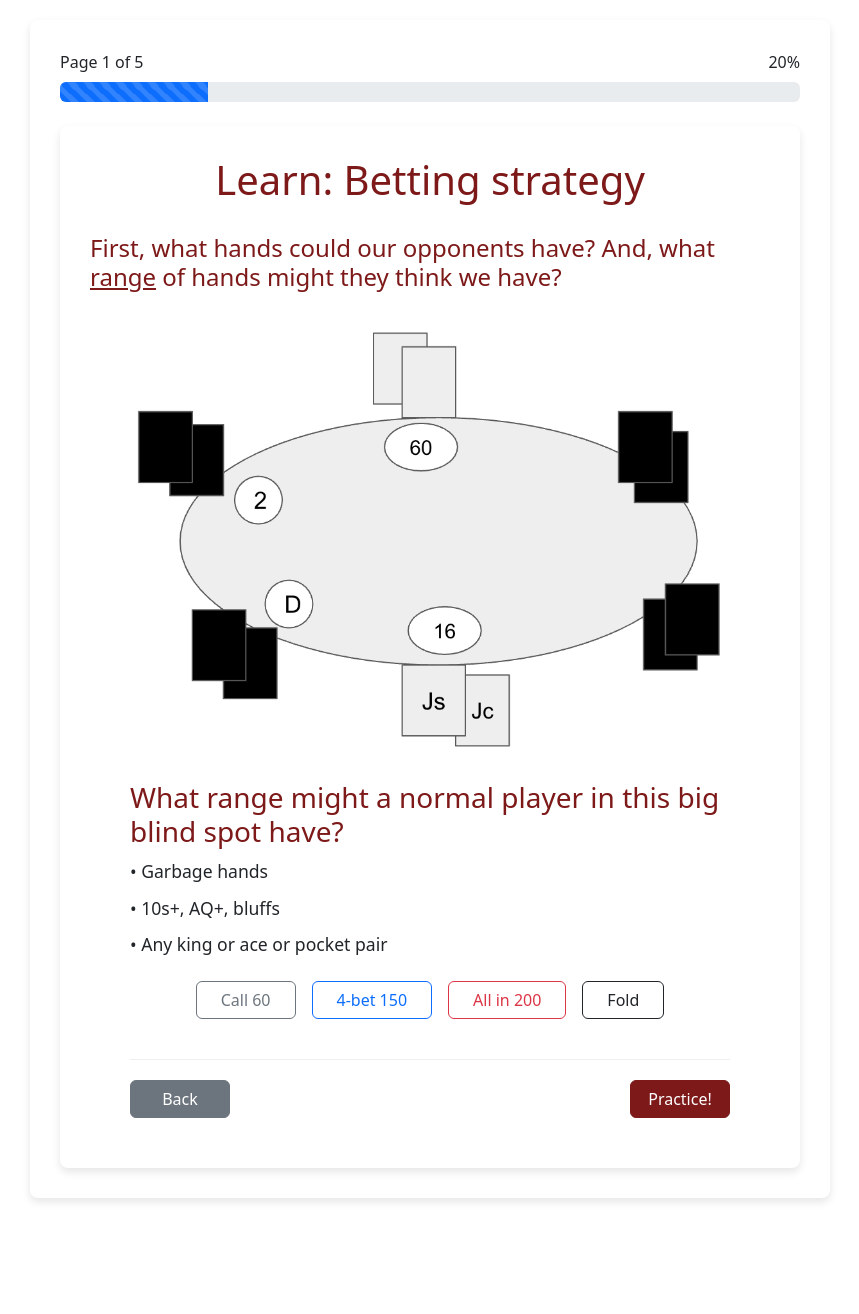
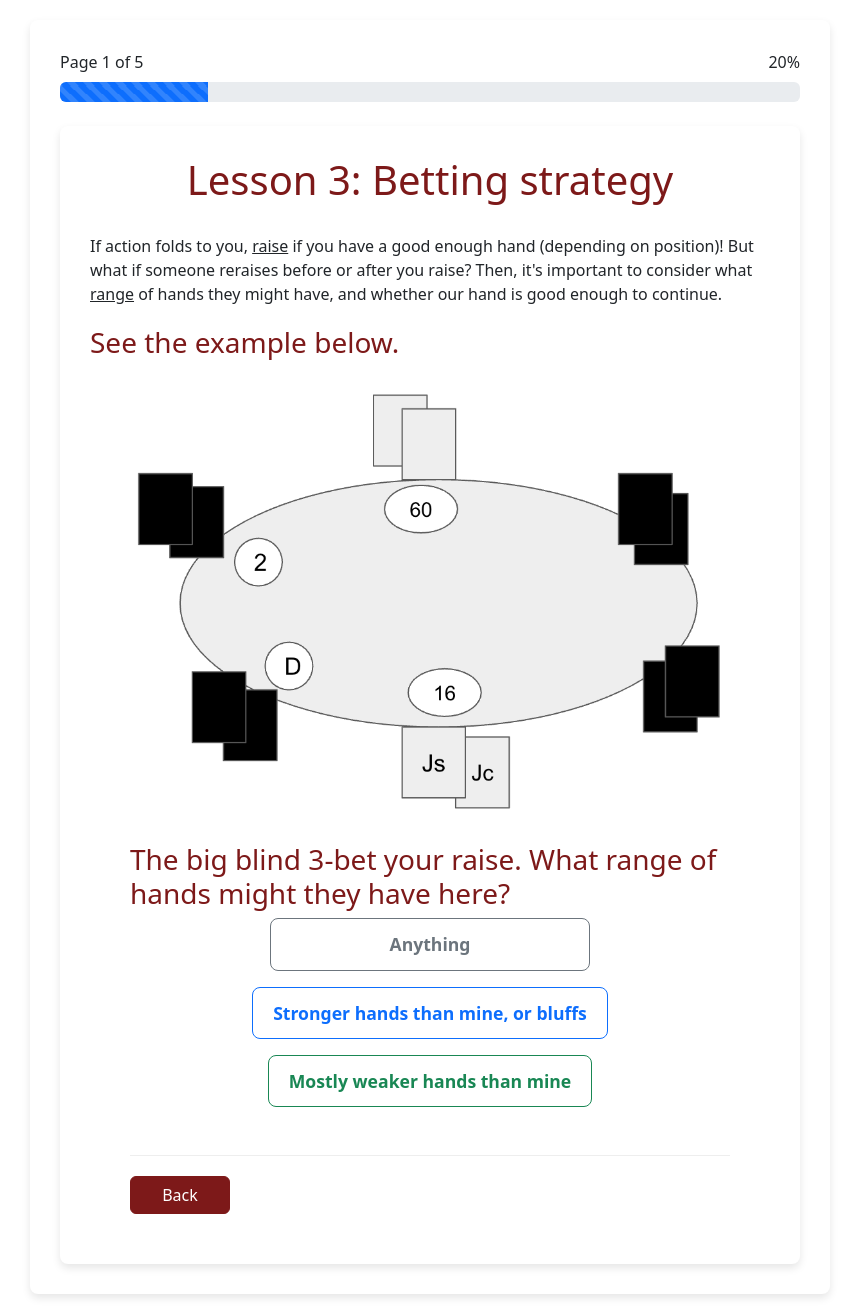
Before and after one commit to julialding/poker-preflop-play, a Flask app: template templates/learn_page_4.html in a window 1280 px wide. Shown: the part 66-1380 px from the top of the page, without its empty margins (210-1069 px from the left). Before the commit the page ends 1268 px from the top, so only its background shows below. Run offline with Flask 3, Linux system fonts and the light colour scheme; the template is opened without the code that fills it, so the values that code supplies are empty.

Commit message:
Polished learn page 3, replaced old page 3 with page 4 but it's actually page 3.

```diff
--- a/templates/learn_page_1.html
+++ b/templates/learn_page_1.html
@@ -108,9 +108,9 @@
         </div>
 
         <!-- Navigation Buttons -->
-        <div class="d-flex justify-content-between mt-4">
-            <a href="/learn/0" class="btn btn-secondary">Back</a>
-            <a href="/learn/2" class="btn btn-primary">Next</a>
+        <div class="lesson-navigation">
+            <a href="/learn/0" class="lesson-nav-button">Back</a>
+            <a href="/learn/2" class="lesson-nav-button">Next</a>
         </div>
     </div>
 
--- a/templates/learn_page_2.html
+++ b/templates/learn_page_2.html
@@ -41,7 +41,7 @@
 
   <div class="lesson-navigation">
     <a href="/learn/1" class="lesson-nav-button">Back</a>
-    <a href="/learn/3" class="lesson-nav-button">Next</a>
+    <a href="/learn/4" class="lesson-nav-button">Next</a>
   </div>
 </div>
 
--- a/templates/learn_page_4.html
+++ b/templates/learn_page_4.html
@@ -1,10 +1,13 @@
 {% extends "learn_base.html" %}
 {% block learn_content %}
 <div class="learn-container">
-    <h1>Learn: Betting strategy</h1>
+    <h1>Lesson 3: Betting strategy</h1>
 
     <div class="lesson-content">
-        <h2>First, what hands could our opponents have? And, what <u>range</u> of hands might they think we have?</h2>
+        If action folds to you, <u>raise</u> if you have a good enough hand (depending on position)!
+        But what if someone reraises before or after you raise? Then, it's important to consider what <u>range</u> of hands they might have, and whether our hand is good enough to continue.
+
+        <h3>See the example below.</h3>
 
         <div class="text-center my-4">
             <img src="{{ url_for('static', filename='images/betting_strategy.png') }}"
@@ -14,27 +17,45 @@
         </div>
 
         <div class="range-info mt-4">
-            <h3>What range might a normal player in this big blind spot have?</h3>
-            <ul class="list-unstyled">
-                <li>• Garbage hands</li>
-                <li>• 10s+, AQ+, bluffs</li>
-                <li>• Any king or ace or pocket pair</li>
-            </ul>
+            <h3>The big blind 3-bet your raise. What range of hands might they have here?</h3>
+            <div class="d-flex flex-column align-items-center gap-2">
+                <button class="btn btn-outline-secondary range-btn mb-2" onclick="showFeedback('anything')">Anything</button>
+                <button class="btn btn-outline-primary range-btn mb-2" onclick="showFeedback('stronger')">Stronger hands than mine, or bluffs</button>
+                <button class="btn btn-outline-success range-btn mb-2" onclick="showFeedback('weaker')">Mostly weaker hands than mine</button>
+            </div>
+            <div id="range-feedback" class="mt-3" style="display: none;">
+                <div class="alert" id="range-feedback-text"></div>
+            </div>
         </div>
 
-        <div class="action-buttons mt-4 d-flex justify-content-center gap-3">
-            <button class="btn btn-outline-secondary px-4">Call 60</button>
-            <button class="btn btn-outline-primary px-4">4-bet 150</button>
-            <button class="btn btn-outline-danger px-4">All in 200</button>
-            <button class="btn btn-outline-dark px-4">Fold</button>
-        </div>
     </div>
 
-    <div class="lesson-navigation mt-4">
-        <a href="/learn/3" class="btn btn-secondary lesson-nav-button">Back</a>
-        <a href="/play/1" class="btn btn-primary lesson-nav-button">Practice!</a>
+    <div class="lesson-navigation">
+        <a href="/learn/2" class="btn btn-primary lesson-nav-button">Back</a>
+        <a href="/play/1" id="practice-btn" class="btn btn-primary lesson-nav-button" style="display: none;">Practice!</a>
     </div>
 </div>
+
+<script>
+function showFeedback(answer) {
+    const feedbackDiv = document.getElementById('range-feedback');
+    const feedbackText = document.getElementById('range-feedback-text');
+    let message = '';
+    let alertClass = 'alert-danger';
+    if (answer === 'anything') {
+        message = 'Not quite. Even from the Big Blind, a 3-bet represents a strong range of hands.';
+    } else if (answer === 'stronger') {
+        message = 'Not quite. While a 3-bet usually represents a stronger range, the big blind usually raises wider and jacks is on the higher end of our range.';
+    } else if (answer === 'weaker') {
+        message = 'Correct! Jacks is a very strong hand, so we are likely to have a stronger hand even against this 3-bet';
+        alertClass = 'alert-success';
+    }
+    feedbackDiv.style.display = 'block';
+    feedbackText.textContent = message;
+    feedbackText.className = 'alert ' + alertClass;
+    document.getElementById('practice-btn').style.display = 'inline-block';
+}
+</script>
 
 <style>
 .range-info {
@@ -62,5 +83,13 @@ h2 {
 .lesson-nav-button {
     min-width: 100px;
 }
+
+.range-btn {
+    min-width: 320px;
+    font-size: 1.1em;
+    padding: 12px 20px;
+    border-radius: 8px;
+    font-weight: bold;
+}
 </style>
 {% endblock %}
```
Also changed, not shown: templates/learn_page_3.html (deleted, +0 -42 lines).
